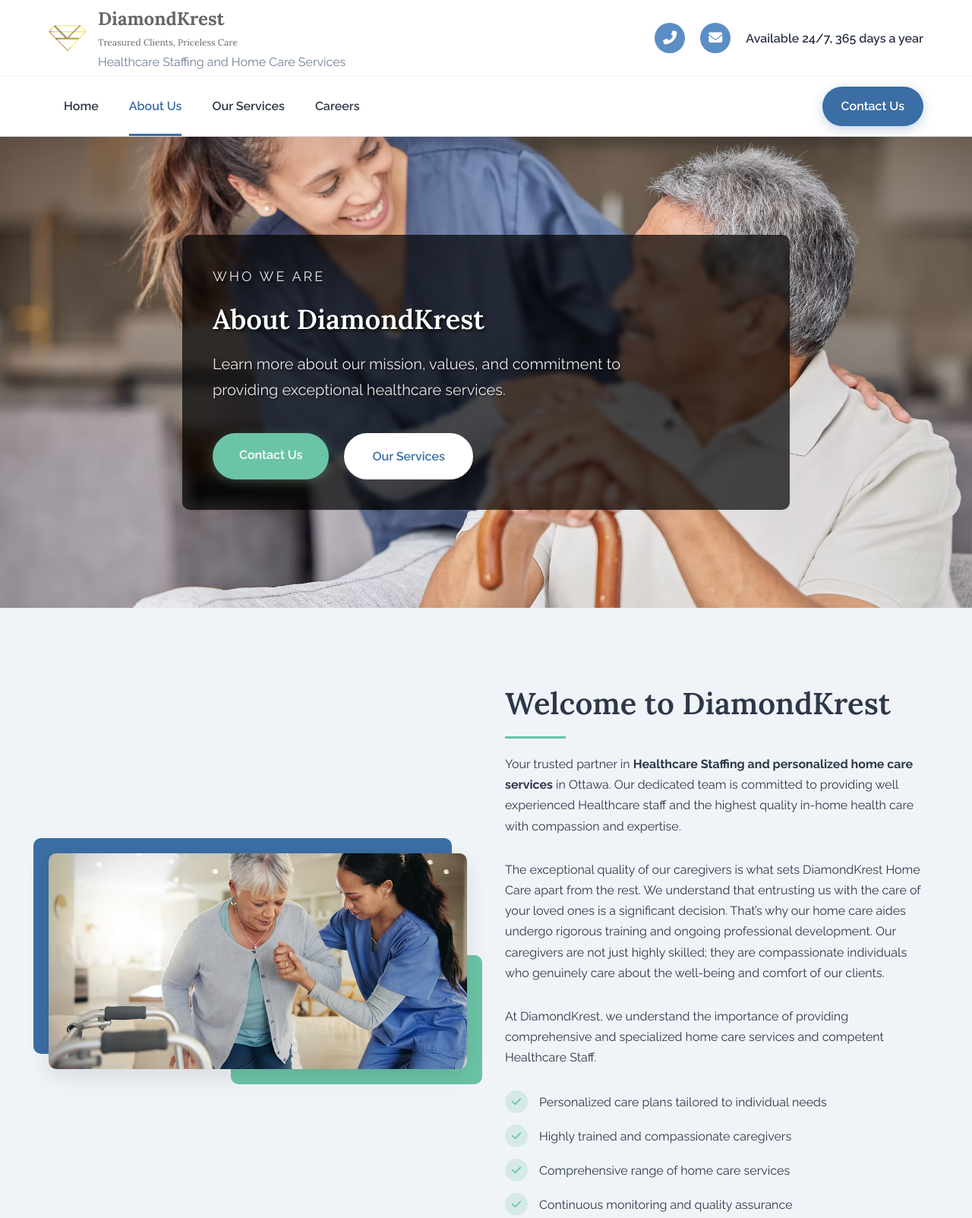
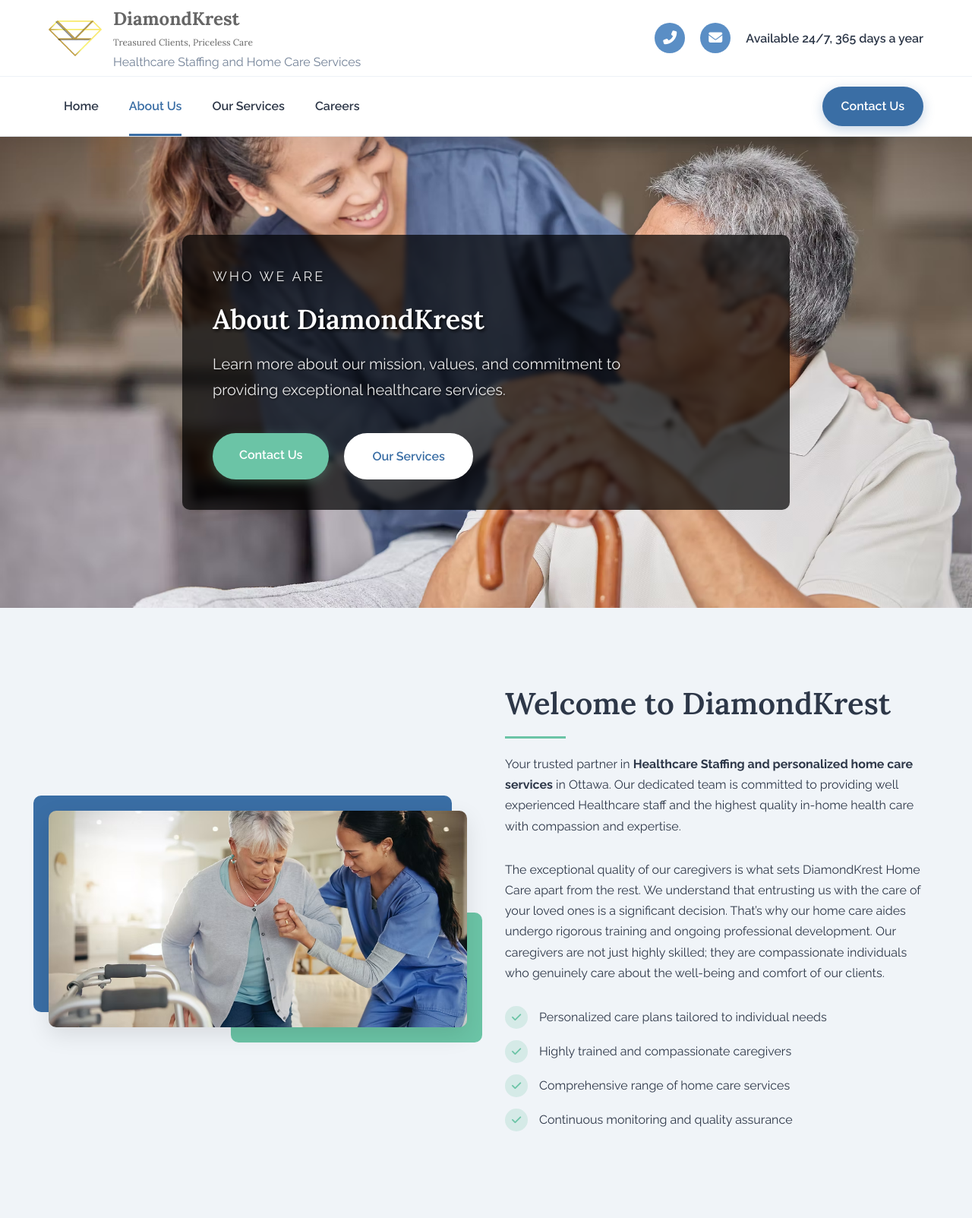
Before and after one commit to dhruvil7797/diamondkrest, a plain HTML site: page public/about.html in a window 1280 px wide. Shown: the top 1603 px of the page at 76% size. Drawn offline with Linux system fonts and the light colour scheme; files whose address does not match are found by name.

Commit message:
Address comments

```diff
--- a/public/about.html
+++ b/public/about.html
@@ -293,7 +293,6 @@
                 <h2 class="about-title">Welcome to DiamondKrest</h2>
                 <p class="about-description">Your trusted partner in <strong>Healthcare Staffing and personalized home care services</strong> in Ottawa. Our dedicated team is committed to providing well experienced Healthcare staff and the highest quality in-home health care with compassion and expertise.</p>
                 <p class="about-description">The exceptional quality of our caregivers is what sets DiamondKrest Home Care apart from the rest. We understand that entrusting us with the care of your loved ones is a significant decision. That’s why our home care aides undergo rigorous training and ongoing professional development. Our caregivers are not just highly skilled; they are compassionate individuals who genuinely care about the well-being and comfort of our clients. </p>
-                <p class="about-description">At DiamondKrest, we understand the importance of providing comprehensive and specialized home care services and competent Healthcare Staff.</p>
                 <ul class="about-list">
                     <li class="about-list-item">
                         <div class="about-list-icon">
--- a/public/common/styles.css
+++ b/public/common/styles.css
@@ -143,8 +143,8 @@ a {
 
 .logo-icon {
     position: relative;
-    width: 50px;
-    height: 50px;
+    width: 70px;
+    height: 70px;
     margin-right: 15px;
     display: flex;
     align-items: center;
```
Also changed, not shown: public/index.html (+1 -1 lines), public/services.html (+3 -3 lines).
